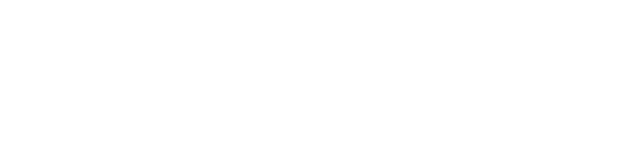
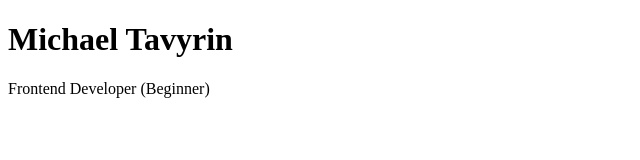
Before and after one commit to bssier/rsschool-cv, a plain HTML site: page index.html in a window 1280 px wide. Shown: the whole page, without its empty margins (0-640 px from the left). Drawn offline with Linux system fonts and the light colour scheme.

Commit message:
feat: add header structure in html

```diff
--- a/index.html
+++ b/index.html
@@ -7,6 +7,14 @@
     <link rel="stylesheet" href="style.css">
 </head>
 <body>
+<header class="header">
+    <div id="header-container">
+        <div class="header-text">
+            <h1 class="header-caption">Michael Tavyrin</h1>
+            <p class="header-subsection">Frontend Developer (Beginner)</p>
+        </div>
+    </div>
+</header>
 
 </body>
 </html>
```
